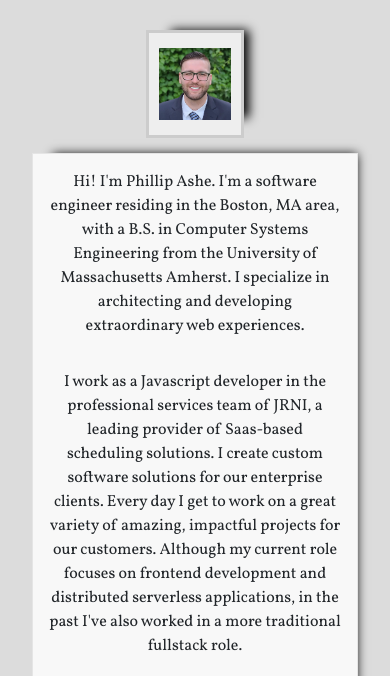
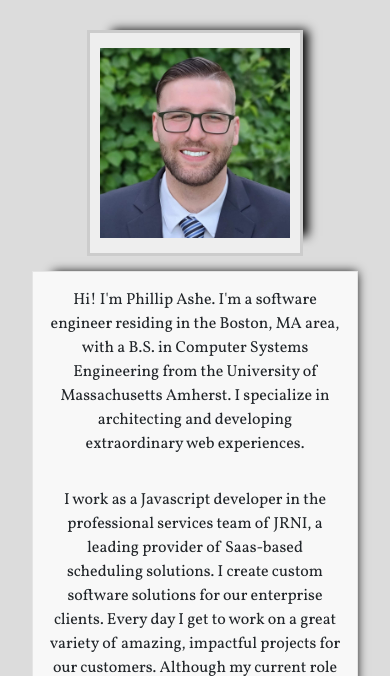
Before and after one commit to phillipashe/phillipashe.github.io, a plain HTML site: page index.html in a window 390 px wide. Shown: the part 424-1100 px from the top of the page. Drawn offline with nearby package versions, Linux system fonts and the light colour scheme.

Commit message:
fix profile picture css for mobile

```diff
--- a/styles.css
+++ b/styles.css
@@ -193,6 +193,13 @@ body {
   box-shadow: 15px -10px 10px -10px black;
 }
 
+@media (max-width: 767px) {
+  .frame {
+    width: 100%;
+    max-width: 60%;
+  }
+}
+
 .profile-picture {
   width: 100%;
 }
```
